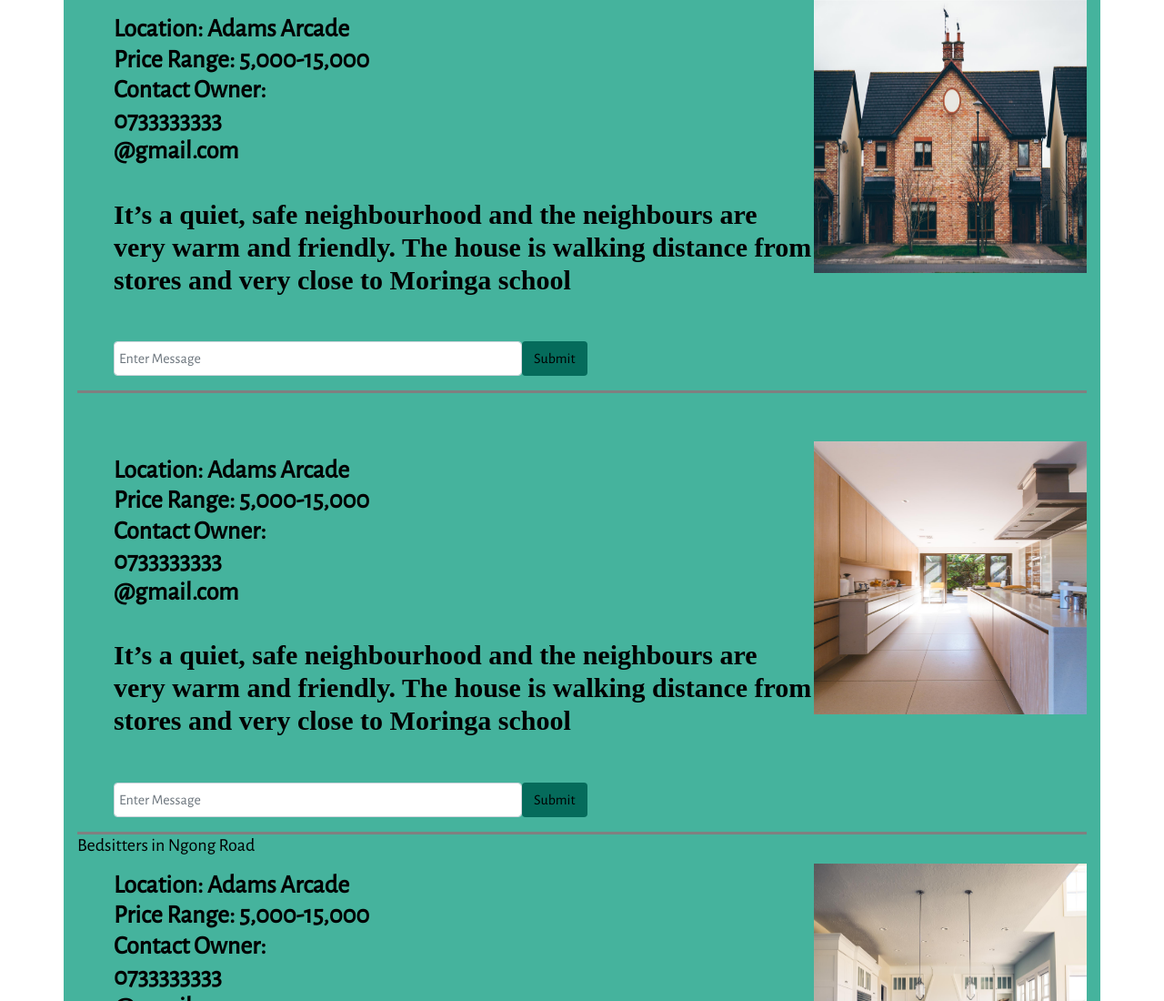
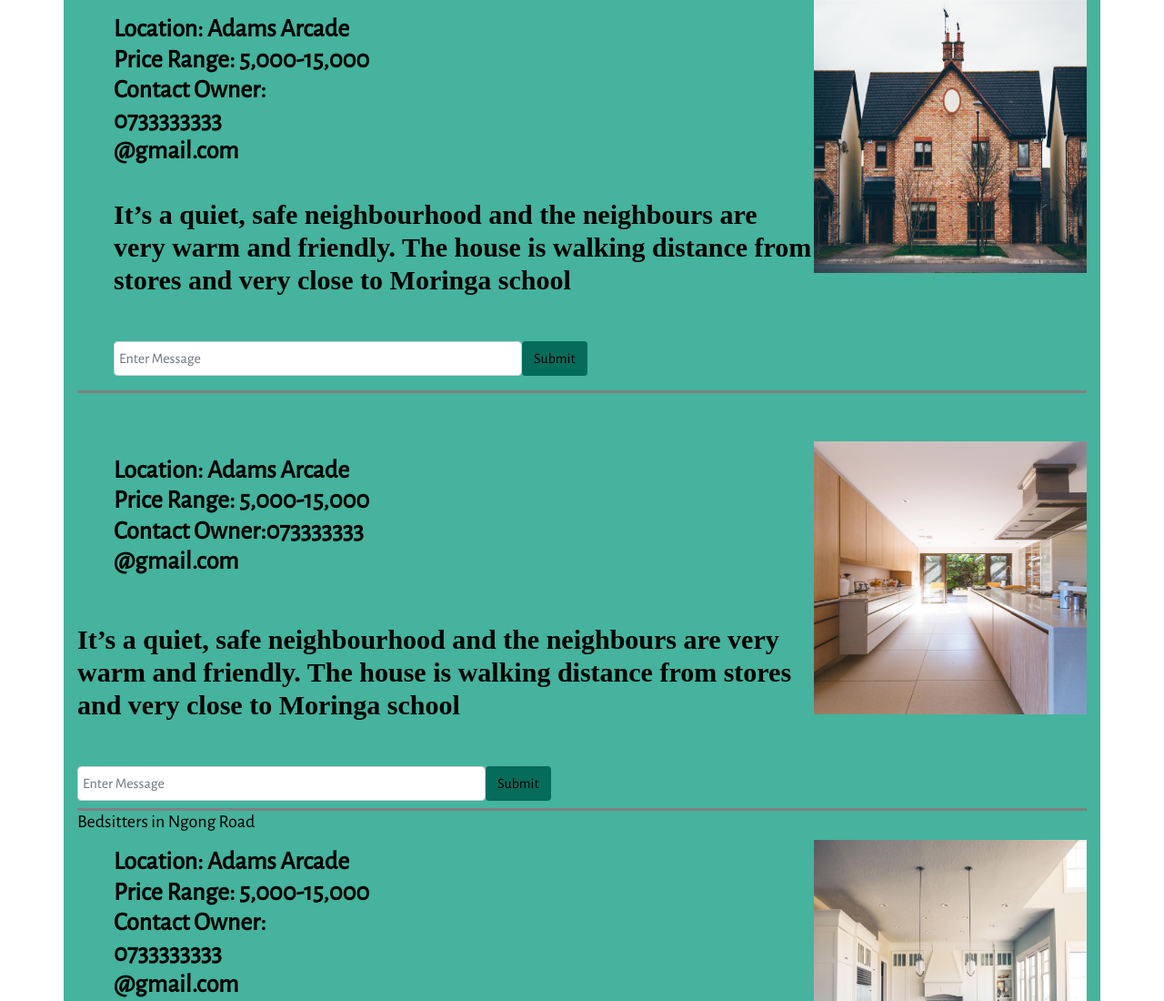
Before and after one commit to alexwaya/wavo, a plain HTML site: page index.html in a window 1280 px wide. Shown: the top 1100 px of the page at 91% size. Drawn offline with nearby package versions, Linux system fonts and the light colour scheme; a web font is replaced by a local one.

Commit message:
final styling

```diff
--- a/index.html
+++ b/index.html
@@ -58,9 +58,9 @@
         <ul style="list-style-type:none">
             <li> Location: Adams Arcade  </li>
             <li> Price Range: 5,000-15,000 </li>
-    <li> Contact Owner:<br>
-      0733333333
-      <br>@gmail.com </li>
+            <li> Contact Owner:073333333<br></li>
+            @gmail.com </li>
+        </ul>
           <br>
         <p class="paragraph">  It’s a quiet, safe neighbourhood and the neighbours are very warm and friendly.
           The house is walking distance from stores and very close to Moringa school </p>
@@ -70,8 +70,10 @@
               <button type="button"  class="btn" id = "button4" value="Submit">Submit</button>
           </form>
             </ul>
-    </h3> </b>
-  </div> </p>
+          </h3>
+        </b>
+        </div>
+
         </div>
       </div>
 
```
Lines whose indentation alone changed are shown as unchanged.
